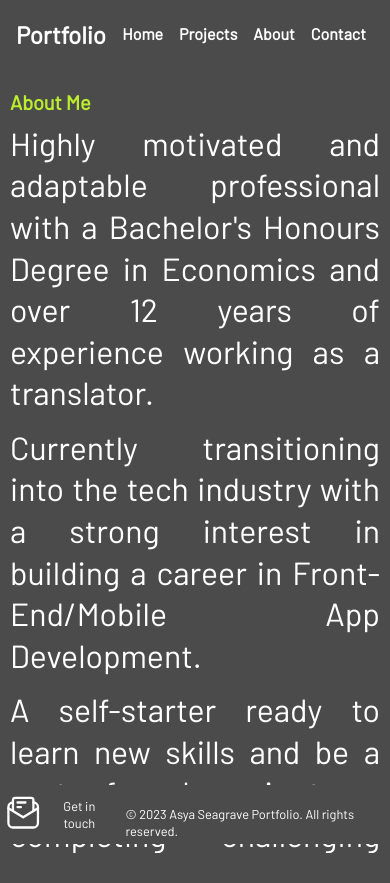
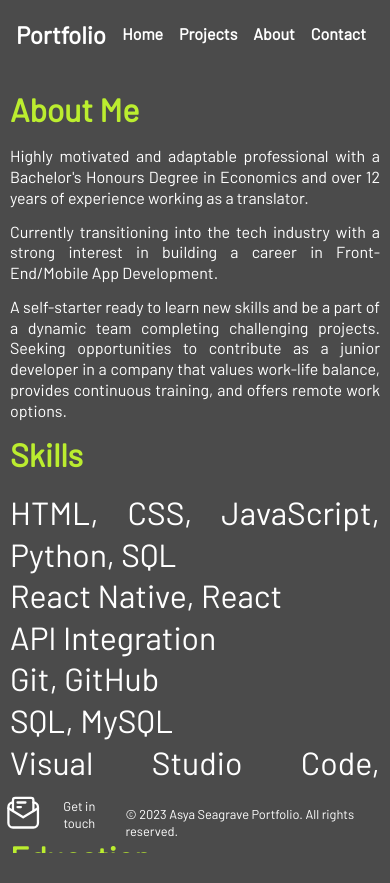
Before and after one commit to asya-seag/MyPortfolio, a React (Create React App) app: page /MyPortfolio/about in a window 390 px wide. Built offline with nearby package versions, Linux system fonts and the light colour scheme.

Commit message:
Text size

```diff
--- a/src/routes/About.js
+++ b/src/routes/About.js
@@ -9,8 +9,8 @@ const AboutMe = () => {
       <Navbar />
       <div className="about-background">
         <div className="about-content">
-          <h2>About Me</h2>
           <div className="intro">
+            <h3>About Me</h3>
             <p>
               Highly motivated and adaptable professional with a Bachelor's
               Honours Degree in Economics and over 12 years of experience working
--- a/src/routes/AboutStyles.css
+++ b/src/routes/AboutStyles.css
@@ -56,15 +56,19 @@
     margin-bottom: 1rem;
   }
 
-  .about-content h2 {
-    font-size: 20px;
+  .about-content .intro h3,
+  .about-content .skills h3,
+  .about-content .education h3 {
+    font-size: 2rem;
   }
 
-  .about-content p {
-    font-size: 10px;
+  .about-content .intro p,
+  .about-content .education p,
+  .about-content .education ul {
+    font-size: 1rem;
   }
 
-  .about-content h3 {
-    font-size: 20px;
+  .education {
+    margin-bottom: 40px;
   }
 }
```
Also changed, not shown: 6 other files (tests, documents, lock files or other folders). Lines whose indentation alone changed are shown as unchanged.
